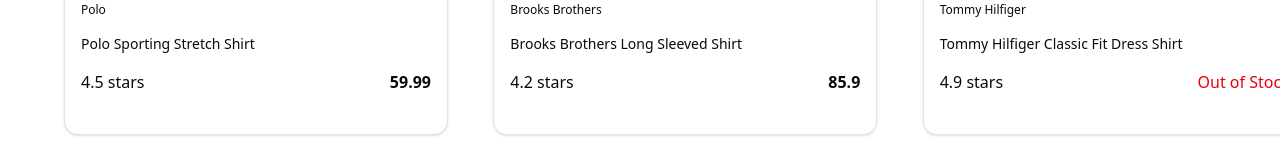
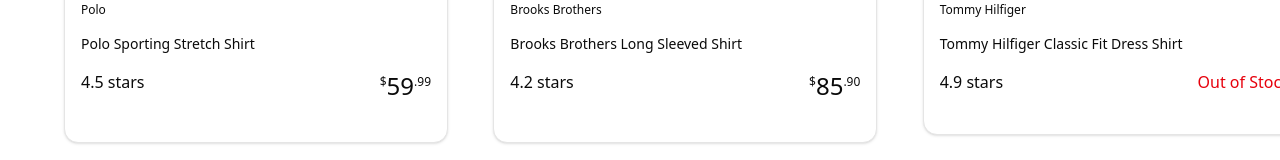
Before and after one commit to anjanah07/e-commerce, a Next.js app: page / in a window 1280 px wide. Shown: the part 536-696 px from the top of the page. Built offline with nearby package versions, Linux system fonts and the light colour scheme; no server answers.

Commit message:
add: product

```diff
--- a/components/shared/products/product-card.tsx
+++ b/components/shared/products/product-card.tsx
@@ -2,6 +2,7 @@
 import Image from "next/image";
 import Link from "next/link";
 import React from "react";
+import ProductPrice from "./product-price";
 
 const ProductCard = ({ product }: { product: any }) => {
   return (
@@ -26,7 +27,7 @@
           <div className=" flex flex-row justify-between gap-4">
             <p>{product.rating} stars</p>
             {product.stock > 0 ? (
-              <p className="font-bold">{product.price}</p>
+              <ProductPrice value={Number(product.price)} />
             ) : (
               <p className="text-destructive">Out of Stock</p>
             )}
--- /dev/null
+++ b/components/shared/products/product-price.tsx
@@ -0,0 +1,23 @@
+import { cn } from "@/lib/utils";
+import React from "react";
+
+const ProductPrice = ({
+  value,
+  className,
+}: {
+  value: number;
+  className?: string;
+}) => {
+  const stringValue = value.toFixed(2);
+  const [intValue, floatValue] = stringValue.split(".");
+
+  return (
+    <p className={cn("text-2xl", className)}>
+      <span className="text-xs align-super">$</span>
+      {intValue}
+      <span className="text-xs align-super">.{floatValue}</span>
+    </p>
+  );
+};
+
+export default ProductPrice;
```
